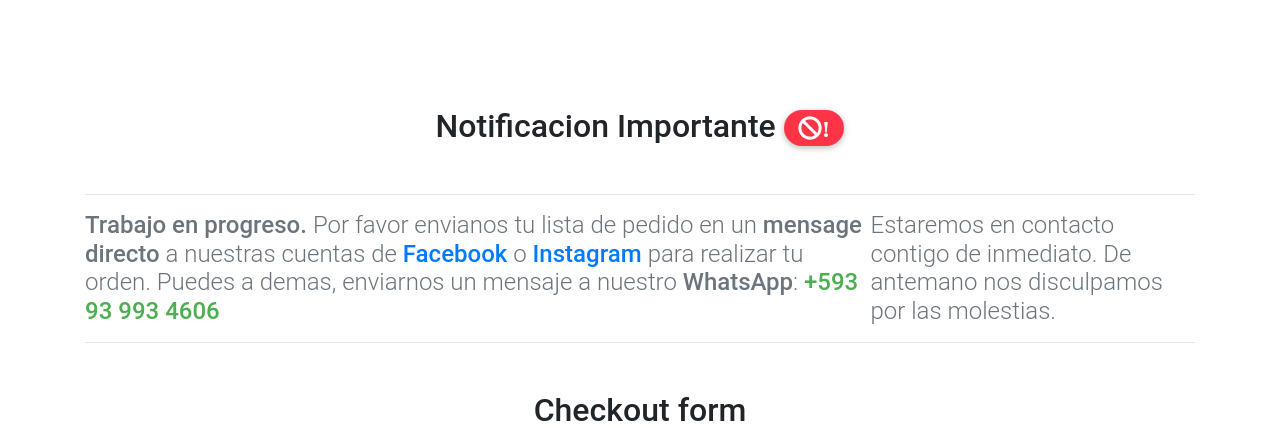
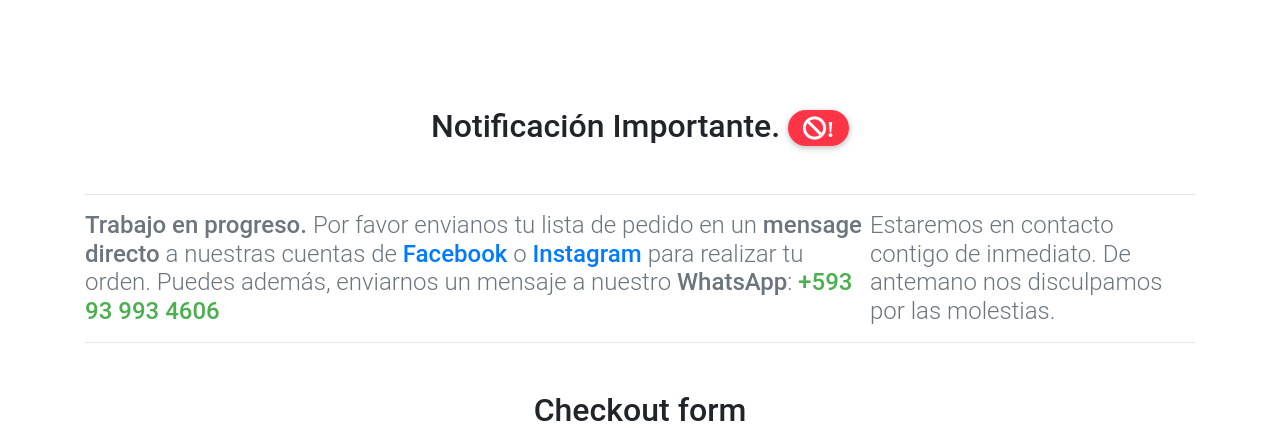
Before and after one commit to CarinaLR/Ivonne, a Django app: page /checkout in a window 1280 px wide. Shown: the part 185-613 px from the top of the page. Run offline with Django 3.2, Linux system fonts and the light colour scheme; some libraries are stand-ins or nearby versions.

Commit message:
grammar corrections

```diff
--- a/auctions/templates/auctions/checkout.html
+++ b/auctions/templates/auctions/checkout.html
@@ -4,7 +4,7 @@
 <main class="mt-5 pt-4">
   <div class="container wow fadeIn">
     <h2 class="my-5 h2 text-center">
-      Notificacion Importante
+      Notificación Importante.
       <span class="badge badge-danger badge-pill fas fa-ban">!</span>
     </h2>
     <hr />
@@ -20,7 +20,7 @@
         >o
         <a href="https://www.instagram.com/juzmooth/?hl=es" target="_blank"
           ><strong>Instagram </strong></a
-        >para realizar tu orden. Puedes a demas, enviarnos un mensaje a nuestro
+        >para realizar tu orden. Puedes además, enviarnos un mensaje a nuestro
         <strong>WhatsApp</strong>:
         <strong class="green-text">+593 93 993 4606</strong></span
       >
--- a/auctions/templates/auctions/product.html
+++ b/auctions/templates/auctions/product.html
@@ -72,7 +72,7 @@
         </div>
             <!-- Notification -->
             <h6 class="my-5 h2 text-center">
-        Notificacion Importante
+        Notificación Importante.
         <span class="badge badge-danger badge-pill fas fa-ban">!</span>
       </h6>
       <hr />
@@ -87,7 +87,7 @@
           >o
           <a href="https://www.instagram.com/juzmooth/?hl=es" target="_blank"
             ><strong>Instagram </strong></a
-          >para realizar tu orden. Puedes a demas, mandarnos un mensaje a nuestro
+          >para realizar tu orden. Puedes además, mandarnos un mensaje a nuestro
           <strong>WhatsApp</strong>:
           <strong class="green-text">+593 93 993 4606</strong></span
         >
```
